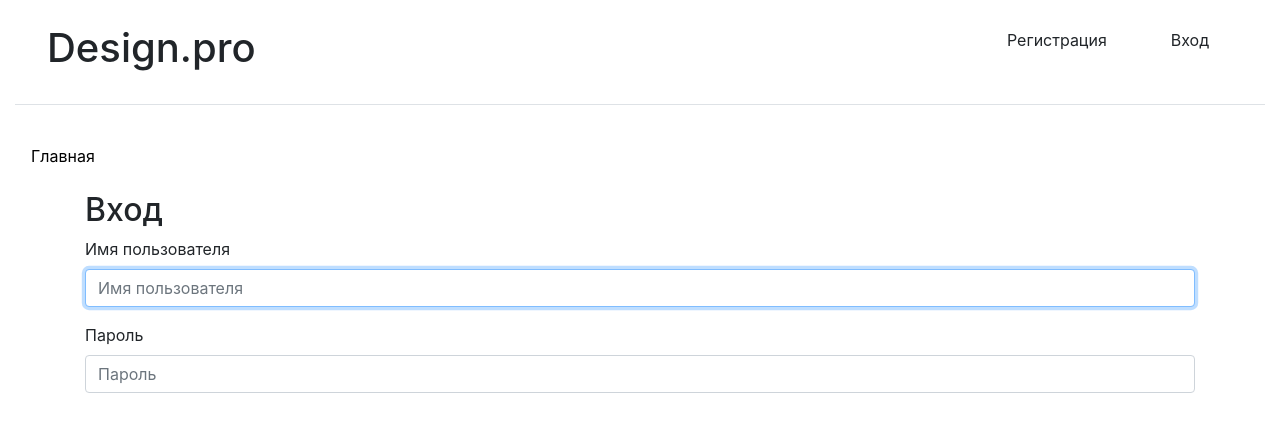
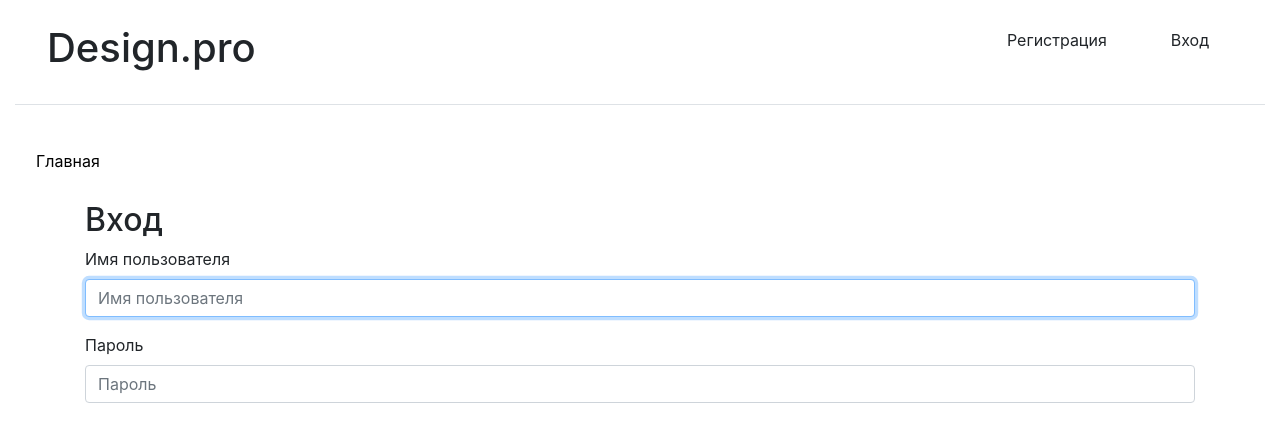
Before and after one commit to elcher305/OOP.2, a Django app: page /catalog/accounts/login in a window 1280 px wide. Shown: the top 421 px of the page. Run offline with Django 5.2, Linux system fonts and the light colour scheme; parts of the project's set-up code (start-up, migrations or seed data) failed here and were passed over; some libraries are stand-ins or nearby versions.

Commit message:
first commit

```diff
--- a/project/catalog/templates/index.html
+++ b/project/catalog/templates/index.html
@@ -32,7 +32,7 @@
         {% endif %}
     </div>
     <div class="row">
-        <nav class="col-md-auto nav flex-column" style="margin: 15px;">
+        <nav class="col-md-auto nav flex-column" style="margin: 20px;">
             <a style="color: black;" class="nav-link root" href="{% url 'catalog:index' %}">Главная</a>
         </nav>
         <div class="container"> {% bootstrap_messages %} {% block content %} {% endblock %}</div>
```
Also changed, not shown: project/catalog/templates/style/style.css (added).
